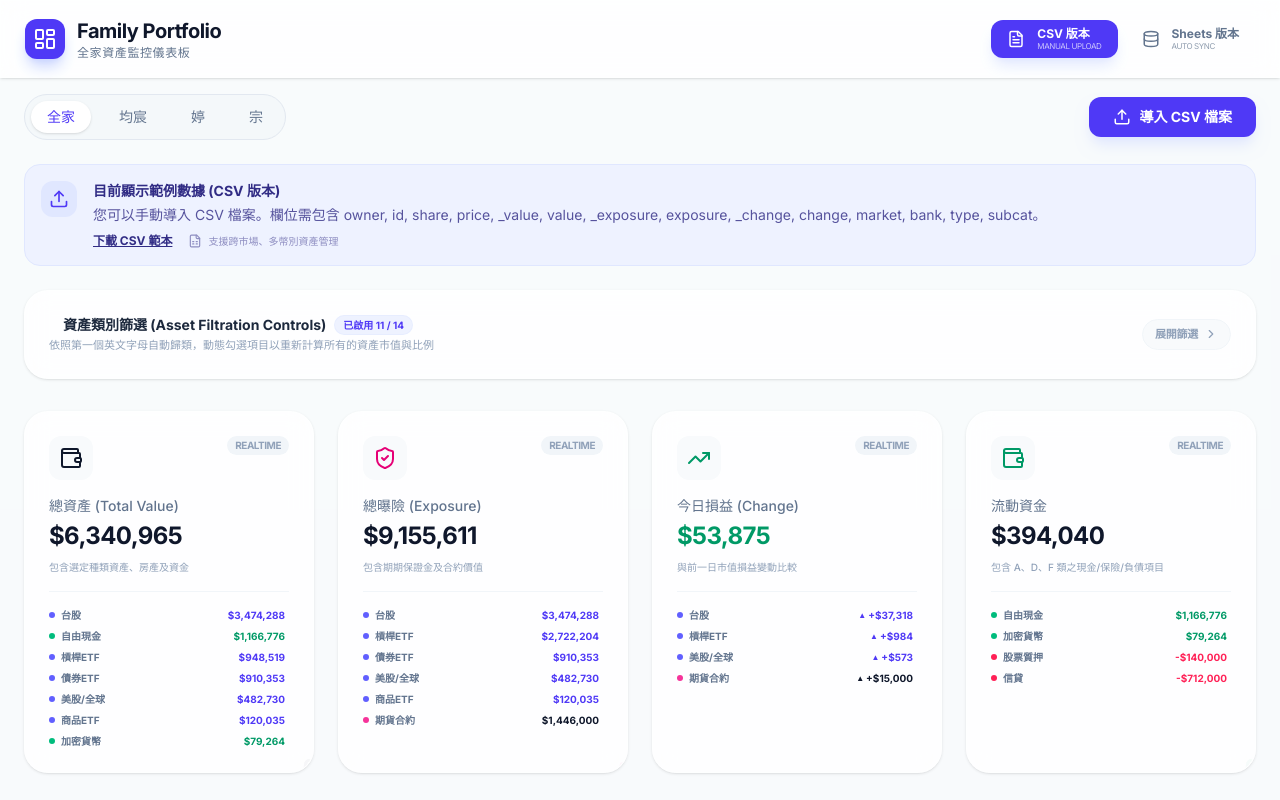
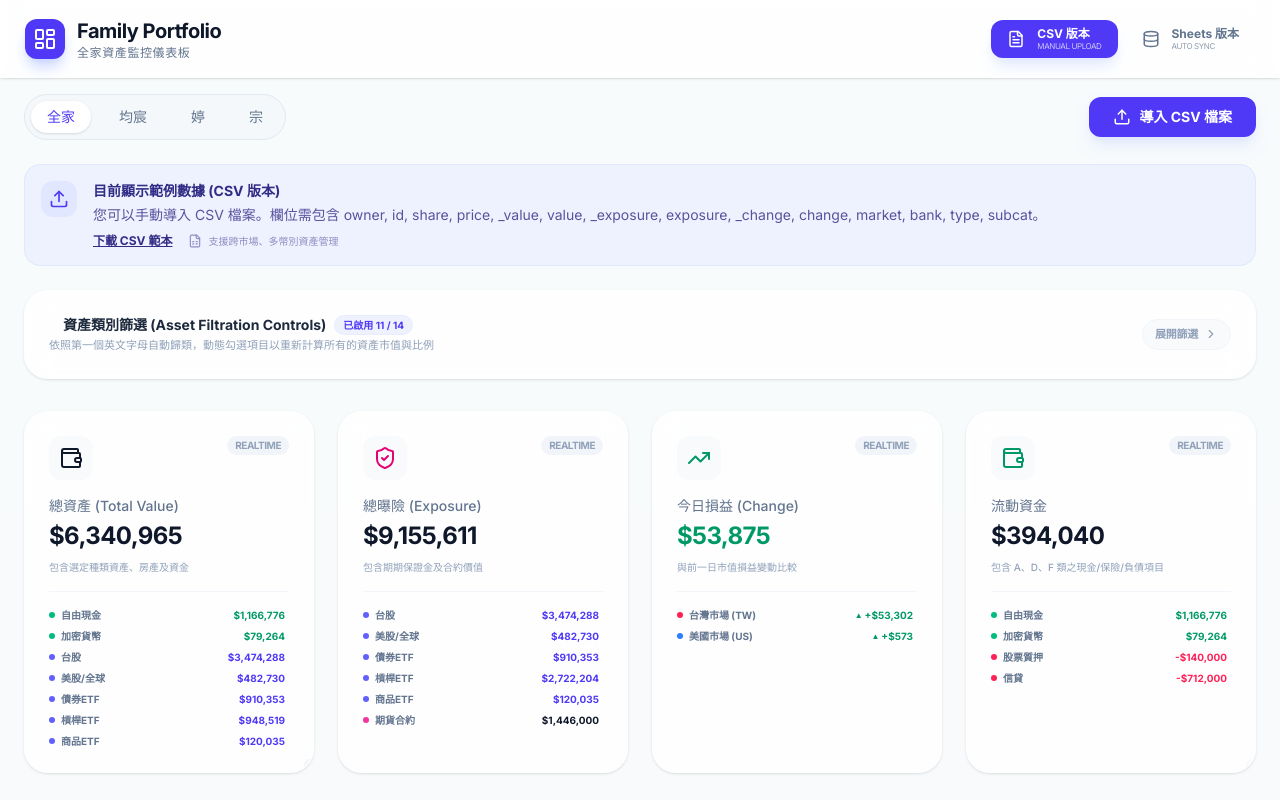
Before and after one commit to sunnyrain77go/familyAssetDashboard, a React (Vite) app: page /#/csv in a window 1280 px wide. Shown: the top 800 px of the page. Built offline with nearby package versions, Linux system fonts and the light colour scheme.

Commit message:
今日損益依照market統計

```diff
--- a/src/components/DashboardContent.tsx
+++ b/src/components/DashboardContent.tsx
@@ -110,6 +110,15 @@ const GROUP_CONFIG: Record<string, {
     bgClass: 'bg-slate-50/10 border border-slate-200',
     icon: '📁',
   }
+};
+
+const getMarketConfig = (market: string) => {
+  const m = market.toUpperCase();
+  if (m === 'TW') return { label: '台灣市場 (TW)', color: 'bg-rose-500', textColor: 'text-rose-600' };
+  if (m === 'US') return { label: '美國市場 (US)', color: 'bg-blue-500', textColor: 'text-blue-600' };
+  if (m === 'GLOBAL') return { label: '全球市場 (Global)', color: 'bg-cyan-500', textColor: 'text-cyan-600' };
+  if (m === 'CASH') return { label: '現金部位 (Cash)', color: 'bg-emerald-500', textColor: 'text-emerald-600' };
+  return { label: market, color: 'bg-slate-400', textColor: 'text-slate-500' };
 };
 
 interface DashboardContentProps {
@@ -305,6 +314,17 @@ export function DashboardContent({
       };
     }).sort((a, b) => b.value - a.value);
   }, [activeTypes, typeFilteredData]);
+
+  const marketCalculations = useMemo(() => {
+    const marketMap: Record<string, number> = {};
+    typeFilteredData.forEach(item => {
+      const m = item.market || 'OTHER';
+      marketMap[m] = (marketMap[m] || 0) + item.change;
+    });
+    return Object.entries(marketMap)
+      .map(([name, change]) => ({ name, change }))
+      .sort((a, b) => b.change - a.change);
+  }, [typeFilteredData]);
 
   const chartData = useMemo(() => {
     return typeCalculations.filter(tc => tc.value !== 0);
@@ -545,7 +565,14 @@ export function DashboardContent({
           delay={0.1}
         >
           <div className="space-y-1.5 max-h-[140px] overflow-y-auto pr-1 select-none scrollbar-thin">
-            {typeCalculations.filter(tc => tc.value !== 0).map((tc) => {
+            {typeCalculations
+              .filter(tc => tc.value !== 0)
+              .sort((a, b) => {
+                const subA = String(typeToSubcat[a.name] || '').toUpperCase();
+                const subB = String(typeToSubcat[b.name] || '').toUpperCase();
+                return subA.localeCompare(subB);
+              })
+              .map((tc) => {
                 const sub = typeToSubcat[tc.name] || '';
                 const firstChar = sub.charAt(0).toUpperCase();
                 const groupConfig = GROUP_CONFIG[firstChar] || GROUP_CONFIG.OTHER;
@@ -571,7 +598,14 @@ export function DashboardContent({
           delay={0.2}
         >
           <div className="space-y-1.5 max-h-[140px] overflow-y-auto pr-1 select-none scrollbar-thin">
-            {typeCalculations.filter(tc => tc.exposure !== 0).map((tc) => {
+            {typeCalculations
+              .filter(tc => tc.exposure !== 0)
+              .sort((a, b) => {
+                const subA = String(typeToSubcat[a.name] || '').toUpperCase();
+                const subB = String(typeToSubcat[b.name] || '').toUpperCase();
+                return subA.localeCompare(subB);
+              })
+              .map((tc) => {
                 const sub = typeToSubcat[tc.name] || '';
                 const firstChar = sub.charAt(0).toUpperCase();
                 const groupConfig = GROUP_CONFIG[firstChar] || GROUP_CONFIG.OTHER;
@@ -598,19 +632,19 @@ export function DashboardContent({
           delay={0.3}
         >
           <div className="space-y-1.5 max-h-[140px] overflow-y-auto pr-1 select-none scrollbar-thin">
-            {typeCalculations.filter(tc => tc.change !== 0).map((tc) => {
-              const sub = typeToSubcat[tc.name] || '';
-              const firstChar = sub.charAt(0).toUpperCase();
-              const groupConfig = GROUP_CONFIG[firstChar] || GROUP_CONFIG.OTHER;
+            {marketCalculations.filter(mc => mc.change !== 0).map((mc) => {
+              const config = getMarketConfig(mc.name);
+              const isProfit = mc.change >= 0;
+              const textColor = isProfit ? 'text-emerald-600' : 'text-rose-600';
               return (
-                <div key={tc.name} className="flex justify-between items-center text-[10px]">
+                <div key={mc.name} className="flex justify-between items-center text-[10px]">
                   <div className="flex items-center gap-1.5 truncate max-w-[120px]">
-                    <div className={cn("w-1.5 h-1.5 rounded-full shrink-0", groupConfig.color)} />
-                    <span className="text-slate-500 font-bold truncate">{tc.name}</span>
+                    <div className={cn("w-1.5 h-1.5 rounded-full shrink-0", config.color)} />
+                    <span className="text-slate-500 font-bold truncate">{config.label}</span>
                   </div>
-                  <span className={cn("font-extrabold flex items-center gap-0.5", groupConfig.textColor)}>
-                    <span className="text-[8px]">{tc.change >= 0 ? '▲' : '▼'}</span>
-                    <span>{tc.change >= 0 ? '+' : ''}{formatCurrency(tc.change)}</span>
+                  <span className={cn("font-extrabold flex items-center gap-0.5", textColor)}>
+                    <span className="text-[8px]">{isProfit ? '▲' : '▼'}</span>
+                    <span>{isProfit ? '+' : ''}{formatCurrency(mc.change)}</span>
                   </span>
                 </div>
               );
```
Lines whose indentation alone changed are shown as unchanged.
